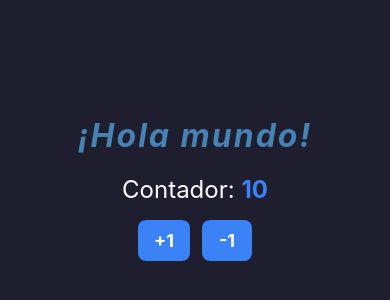
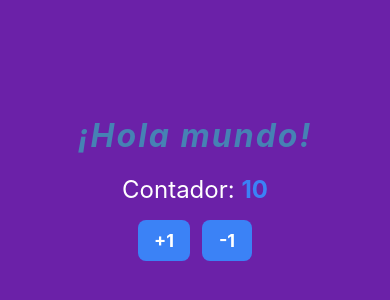
Before and after one commit to mono-de-farm/project-m, a React Native app: screen / in a window 390 px wide. Shown: the part 234-534 px from the top of the page. Built offline with nearby package versions, Linux system fonts and the light colour scheme.

Commit message:
cambio de color fondo

```diff
--- a/App.tsx
+++ b/App.tsx
@@ -30,29 +30,28 @@ export const Counter = () => {
 export default function App() {
   return (
     <View style={styles.container}>
-      {/* Tu mensaje Hola mundo */}
       <Text style={styles.titulo}>¡Hola mundo!</Text>
 
-      {/* Componente del contador */}
+
       <Counter />
     </View>
   );
 }
 
 const styles = StyleSheet.create({
-  container: {
-    flex: 1,
-    backgroundColor: '#1e1e2e',
-    alignItems: 'center',
-    justifyContent: 'center',
-  },
+ container: {
+  flex: 1,
+  backgroundColor: '#6b21a8', // Este es el color morado
+  alignItems: 'center',
+  justifyContent: 'center',
+},
   titulo: {
     fontSize: 32,
     color: '#4682b4',
     fontWeight: 'bold',
     fontStyle: 'italic',
     letterSpacing: 2,
-    marginBottom: 20, // Espacio entre el Hola mundo y el contador
+    marginBottom: 20,
   },
   counterContainer: {
     alignItems: 'center',
```
Also changed, not shown: Counter.tsx (added).
